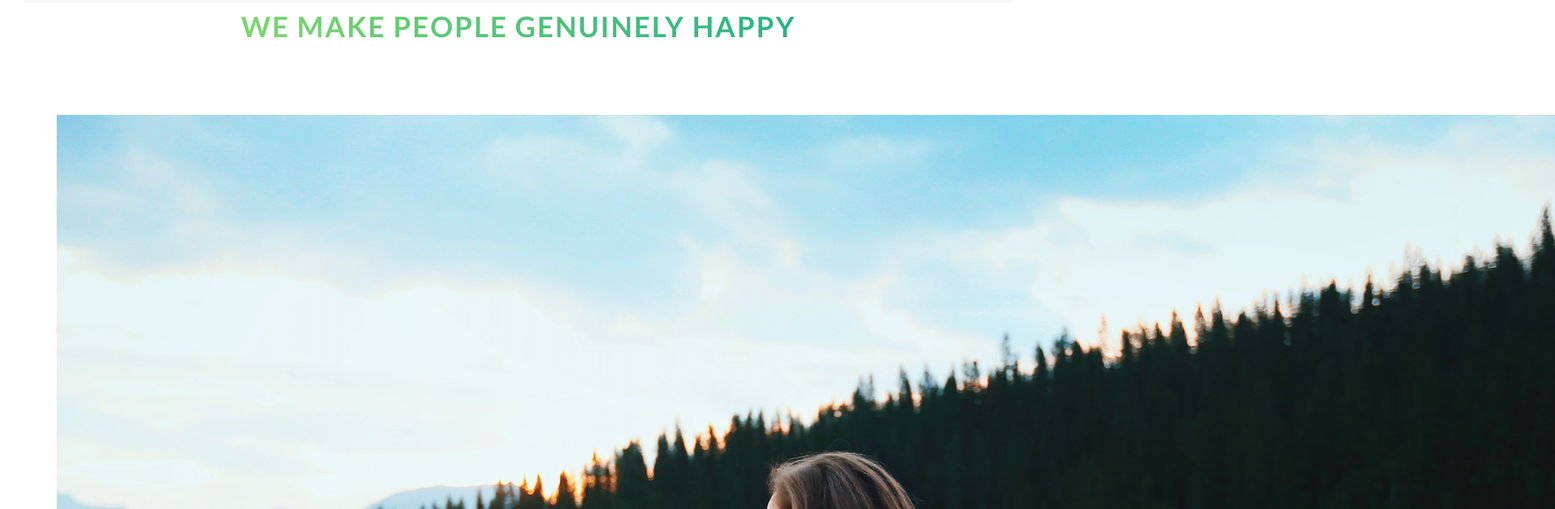
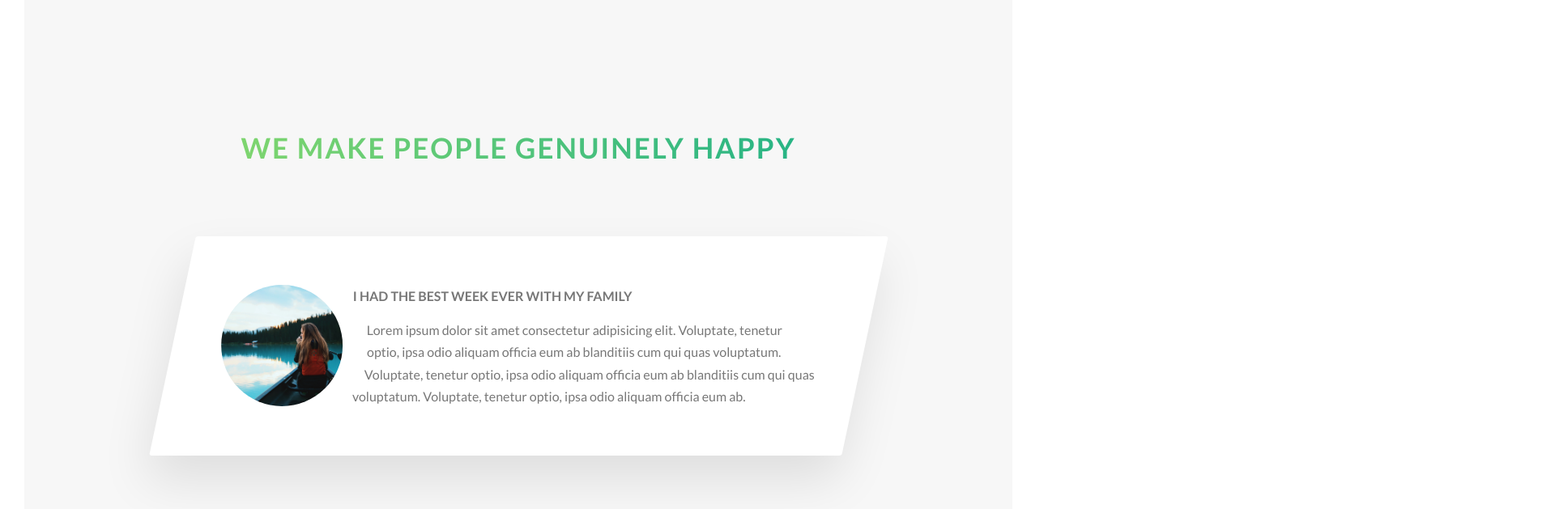
Before and after one commit to rmneves92/natours, a website: page index.html in a window 1280 px wide. Shown: the part 3347-3976 px from the top of the page at 81% size, 1920 px wide, since content can reach past the window. Drawn offline with Linux system fonts and the light colour scheme.

Commit message:
styling story component and section

```diff
--- /dev/null
+++ b/sass/components/_story.scss
@@ -0,0 +1,30 @@
+.story {
+  width: 75%;
+  margin: 0 auto;
+  box-shadow: 0 3rem 6rem rgba($color-black, 0.1);
+  background-color: $color-white;
+  border-radius: 3px;
+  padding: 6rem;
+  padding-left: 9rem;
+  font-size: $default-font-size;
+  transform: skewX(-12deg);
+
+  &__shape {
+    width: 15rem;
+    height: 15rem;
+    float: left;
+    -webkit-shape-outside: circle(50% at 50% 50%);
+    shape-outside: circle(50% at 50% 50%);
+    -webkit-clip-path: circle(50% at 50% 50%);
+    clip-path: circle(50% at 50% 50%);
+    transform: translateX(-3rem) skewX(12deg);
+  }
+
+  &__img {
+    height: 100%;
+  }
+
+  &__text {
+    transform: skewX(12deg);
+  }
+}
--- a/sass/main.scss
+++ b/sass/main.scss
@@ -11,6 +11,7 @@
 @import 'components/button';
 @import 'components/composition';
 @import 'components/card';
+@import 'components/story';
 
 @import 'layout/grid';
 @import 'layout/header';
--- a/sass/pages/_home.scss
+++ b/sass/pages/_home.scss
@@ -23,3 +23,8 @@
   padding: 25rem 0 15rem 0;
   margin-top: -10rem;
 }
+
+.section-stories {
+  padding: 15rem 0;
+  background-color: $color-grey-light-1;
+}
```
Also changed, not shown: css/style.css.
